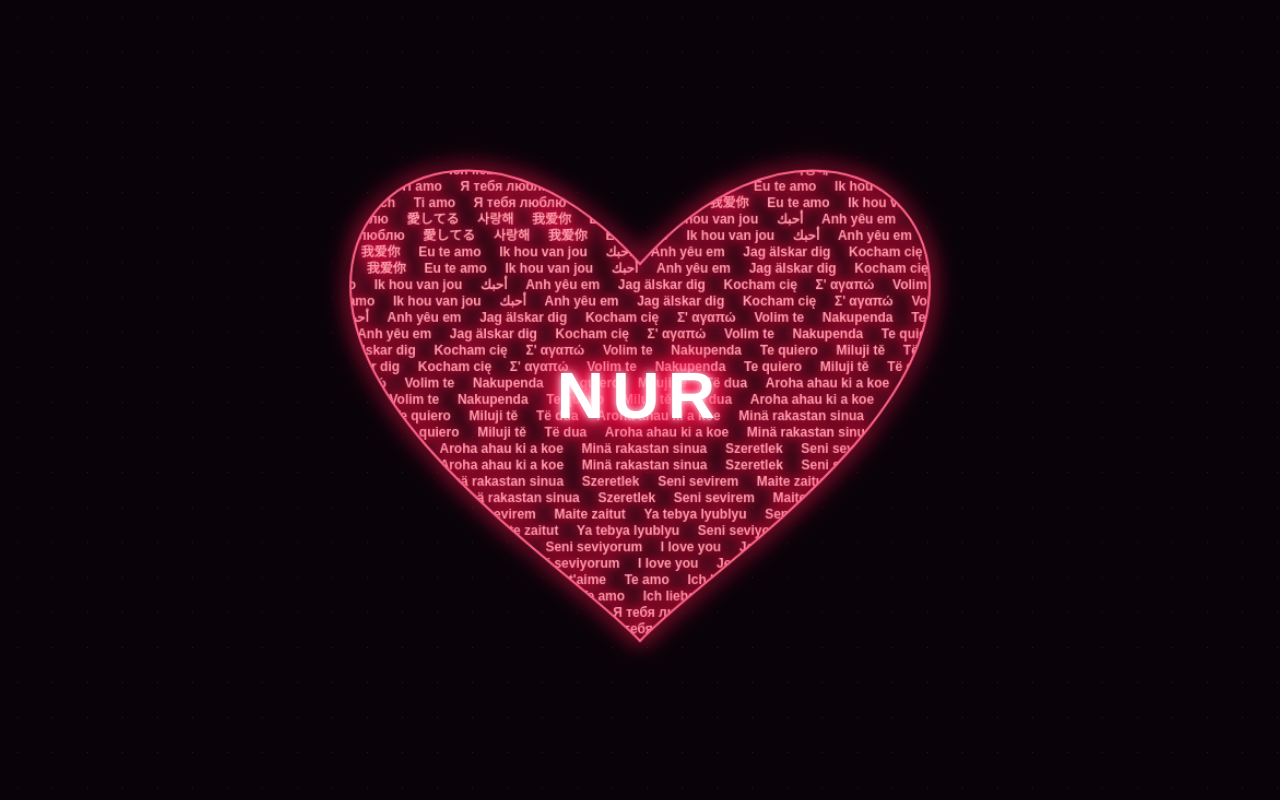
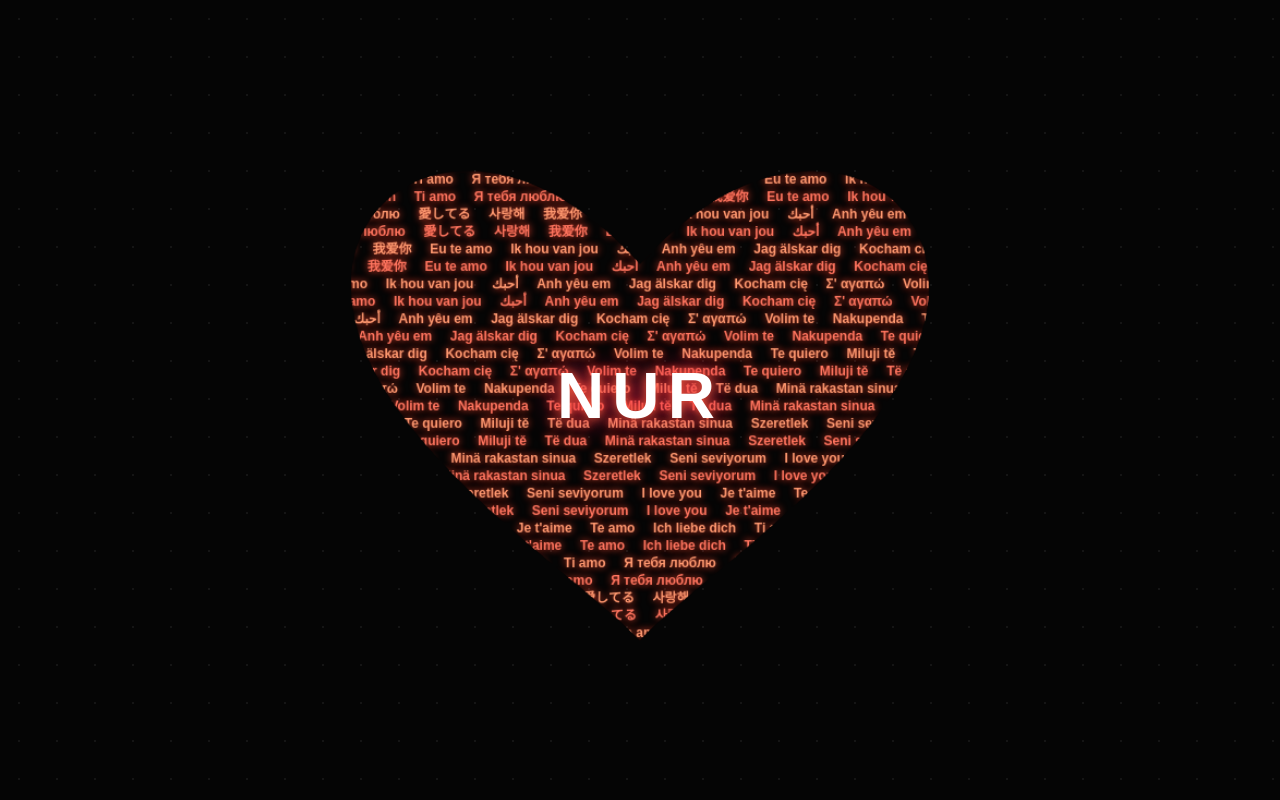
Before and after one commit to egedelidas-wq/E-M, a plain HTML site: page index.html in a window 1280 px wide. Drawn offline with Linux system fonts and the light colour scheme.

Commit message:
Update index.html

```diff
--- a/index.html
+++ b/index.html
@@ -3,8 +3,8 @@
 <html lang="tr">
 <head>
 <meta charset="UTF-8">
-<meta name="viewport" content="width=device-width, initial-scale=1">
-<title>NUR ❤️</title>
+<meta name="viewport" content="width=device-width, initial-scale=1.0">
+<title>NUR</title>
 
 <style>
 * {
@@ -14,8 +14,8 @@
 }
 
 body {
-  background: #090309;
-  height: 100vh;
+  background: #050505;
+  min-height: 100vh;
   display: flex;
   align-items: center;
   justify-content: center;
@@ -27,16 +27,15 @@ body {
   position: fixed;
   inset: 0;
   background-image: radial-gradient(#ffffff55 1px, transparent 1px);
-  background-size: 35px 35px;
-  opacity: .3;
+  background-size: 38px 38px;
+  opacity: .2;
 }
 
 .wrapper {
   width: 100%;
   max-width: 650px;
   position: relative;
-  animation: heartbeat 1.5s infinite;
-  filter: drop-shadow(0 0 12px #ff174f);
+  animation: beat 1.5s infinite;
 }
 
 canvas {
@@ -50,23 +49,19 @@ canvas {
   top: 49%;
   left: 50%;
   transform: translate(-50%, -50%);
-  color: white;
+  color: #fff;
   font-size: clamp(35px, 10vw, 65px);
   font-weight: 900;
   letter-spacing: 8px;
-  text-shadow:
-    0 0 8px white,
-    0 0 20px #ff174f,
-    0 0 40px #ff174f;
-  z-index: 3;
+  text-shadow: 0 0 12px #ff6040, 0 0 30px #ff174f;
   pointer-events: none;
 }
 
-@keyframes heartbeat {
-  0%, 100% { transform: scale(1); }
-  15% { transform: scale(1.035); }
+@keyframes beat {
+  0%,100% { transform: scale(1); }
+  15% { transform: scale(1.025); }
   30% { transform: scale(1); }
-  45% { transform: scale(1.025); }
+  45% { transform: scale(1.018); }
   60% { transform: scale(1); }
 }
 </style>
@@ -108,12 +103,8 @@ const words = [
 "Te quiero",
 "Miluji tě",
 "Të dua",
- "Aroha ahau ki a koe",
 "Minä rakastan sinua",
- "Szeretlek",
- "Seni sevirem",
- "Maite zaitut",
- "Ya tebya lyublyu"
+"Szeretlek"
 ];
 
 const path = new Path2D();
@@ -128,50 +119,39 @@ path.closePath();
 function draw() {
   ctx.clearRect(0, 0, 600, 540);
 
-  // Yazıları yalnızca kalp şeklinin içine çiz
   ctx.save();
+
+  // Yalnızca kalbin içindeki yazıları göster
   ctx.clip(path);
 
+  ctx.font = "bold 12px Arial";
+  ctx.textBaseline = "middle";
   ctx.textAlign = "left";
-  ctx.textBaseline = "middle";
-  ctx.font = "bold 12px Arial";
 
   let row = 0;
 
-  for (let y = 30; y < 500; y += 15) {
-
+  for (let y = 20; y < 520; y += 16) {
     let text = "";
-    let i = row % words.length;
+    let index = row % words.length;
 
     while (text.length < 250) {
-      text += words[i] + "     ";
-      i = (i + 1) % words.length;
+      text += words[index] + "     ";
+      index = (index + 1) % words.length;
     }
 
-    const offset = row % 2 === 0 ? 0 : -70;
+    ctx.fillStyle = row % 2 === 0 ? "#ff755f" : "#ff9970";
+    ctx.shadowColor = "#ff452f";
+    ctx.shadowBlur = 7;
 
-    ctx.fillStyle = "#ff9cac";
-    ctx.shadowColor = "#ff174f";
-    ctx.shadowBlur = 9;
-
-    ctx.fillText(text, offset, y);
+    ctx.fillText(text, row % 2 === 0 ? 0 : -60, y);
 
     row++;
   }
 
-  ctx.restore();
-
-  // Kalbin ince parlak dış çizgisi
-  ctx.save();
-  ctx.strokeStyle = "#ff6388";
-  ctx.lineWidth = 2;
-  ctx.shadowColor = "#ff174f";
-  ctx.shadowBlur = 18;
-  ctx.stroke(path);
+  // Dış çizgi YOK
   ctx.restore();
 }
 
-// Animasyonlu parlama
 function animate() {
   draw();
   requestAnimationFrame(animate);
```
Lines whose indentation alone changed are shown as unchanged.
